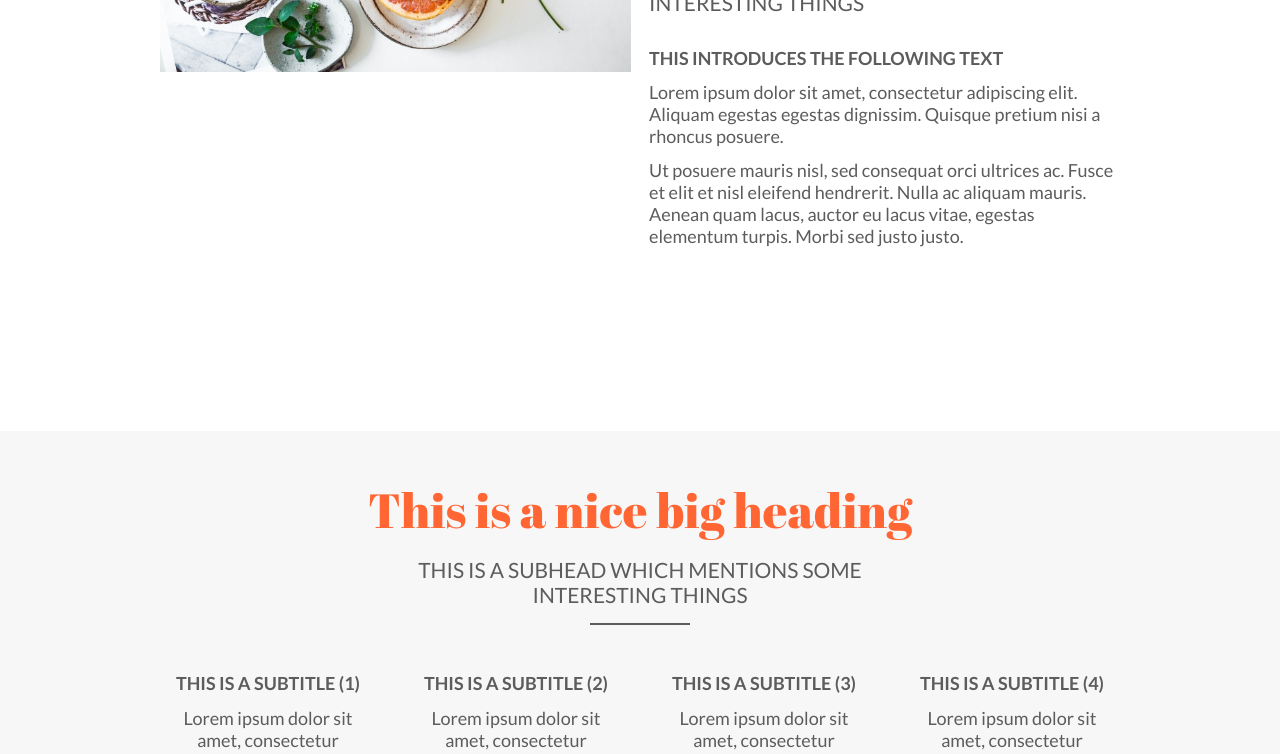
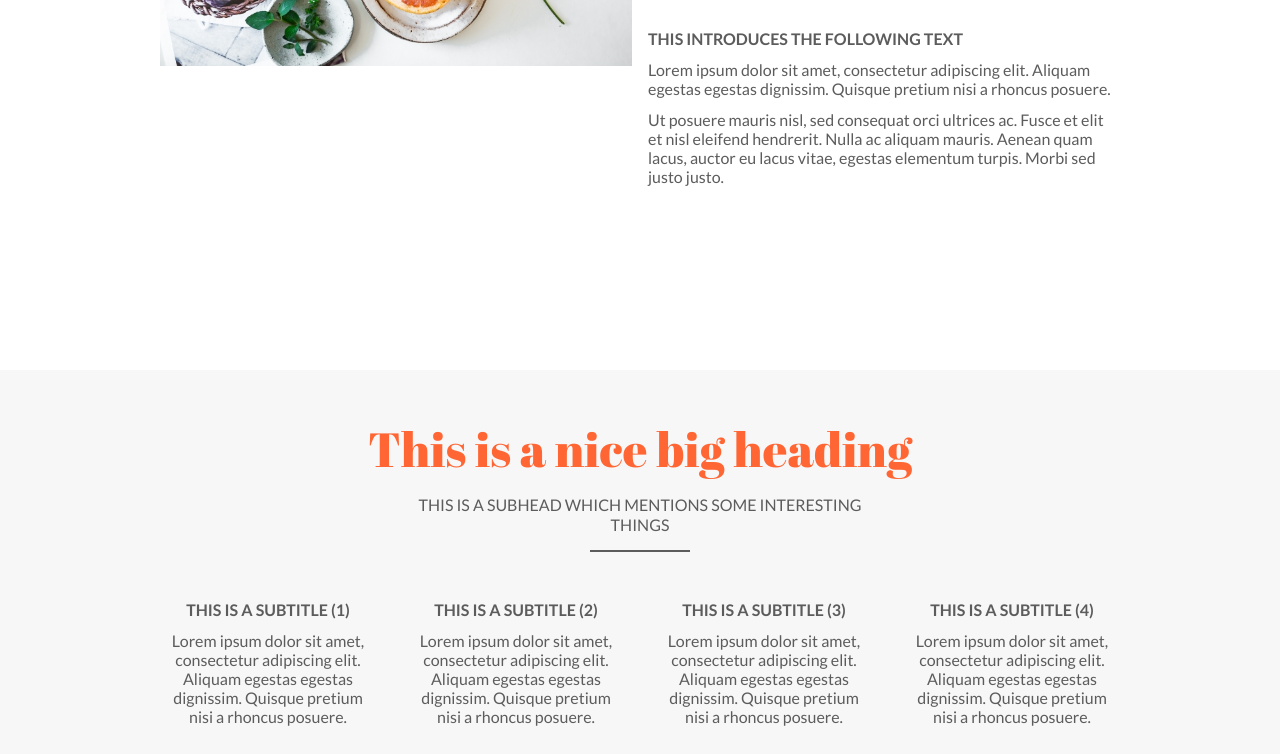
Before and after one commit to KelseyThornton/homecooked-meals, a website built with Vite: page index.html in a window 1280 px wide. Shown: the part 881-1635 px from the top of the page. Built offline with nearby package versions, Linux system fonts and the light colour scheme.

Commit message:
New texts and correct for text overflow

```diff
--- a/sass/abstracts/_typography.scss
+++ b/sass/abstracts/_typography.scss
@@ -1,3 +1,4 @@
+@use "sizes" as *;
 $ff-sans: "Lato", sans-serif;
 $ff-serif: "Abril Fatface", cursive;
 
@@ -6,14 +7,14 @@ $font-sizes: (
     // 30px --> 60px = (320,30) --> (900,60)
     800: clamp(1.5rem, calc(5.4vw - 0.037rem), 3rem),
     // 24px --> 48px = (320,24) --> (900,48)
-    700: clamp(1.125rem, calc(2.414vw + 0.643rem), 2.5rem),
-    // 18px --> 32px = (320,18) --> (900,32)
+    700: size(32),
+    // was 18px --> 32px = (320,18) --> (900,32)
     600: clamp(1.125rem, calc(1.552vw + 0.815rem), 1.6875rem),
     // 18px --> 27px = (320,18) --> (900,27)
-    500: clamp(1rem, calc(0.863vw + 0.828rem), 1.3125rem),
-    // 16px --> 21px = (320,16) --> (900,21)
-    400: clamp(1rem, calc(0.345vw + 0.932rem), 1.125rem),
-    // 16px --> 18px =  (320,16) --> (900,18)
+    500: size(20),
+    // was 16px --> 21px = (320,16) --> (900,21)
+    400: size(16),
+    // was 16px --> 18px =  (320,16) --> (900,18)
 );
 
 $fw-light: 200;
```
